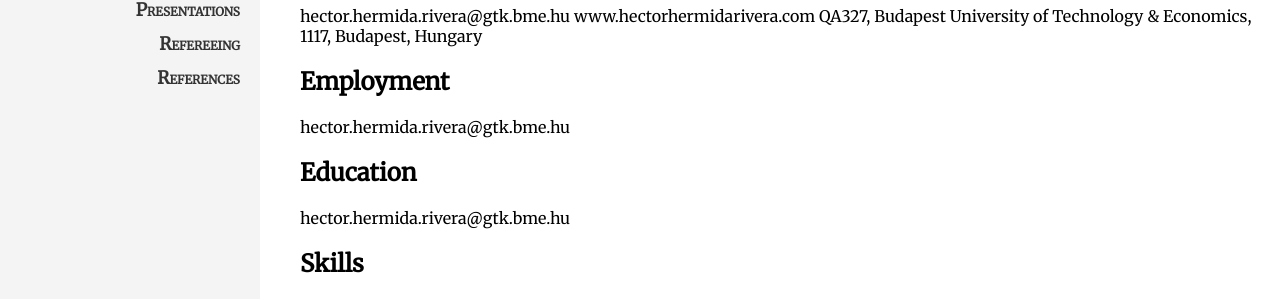
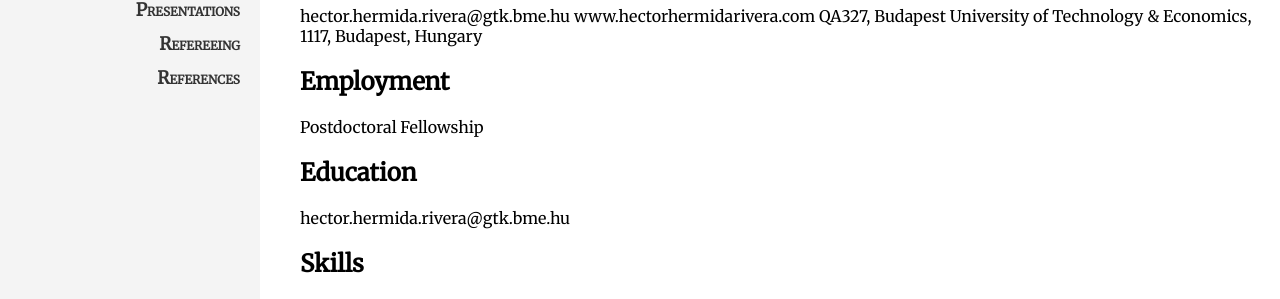
Before and after one commit to HectorHermidaRivera/hectorhermidarivera.github.io, a Jekyll site: the page built from index.md, in a window 1280 px wide and 900 px high. Shown: the part 407-706 px from the top of the window. Built offline with Jekyll 4.4.1, drawn with Linux system fonts in a browser that asks for light colours.

Commit message:
Update email and add Postdoctoral Fellowship section

```diff
--- a/index.md
+++ b/index.md
@@ -15,7 +15,7 @@ QA327, Budapest University of Technology & Economics, 1117, Budapest, Hungary
 
 ## Employment
 <a id="employment"></a>
-hector.hermida.rivera@gtk.bme.hu
+Postdoctoral Fellowship
 
 ## Education
 <a id="education"></a>
```
